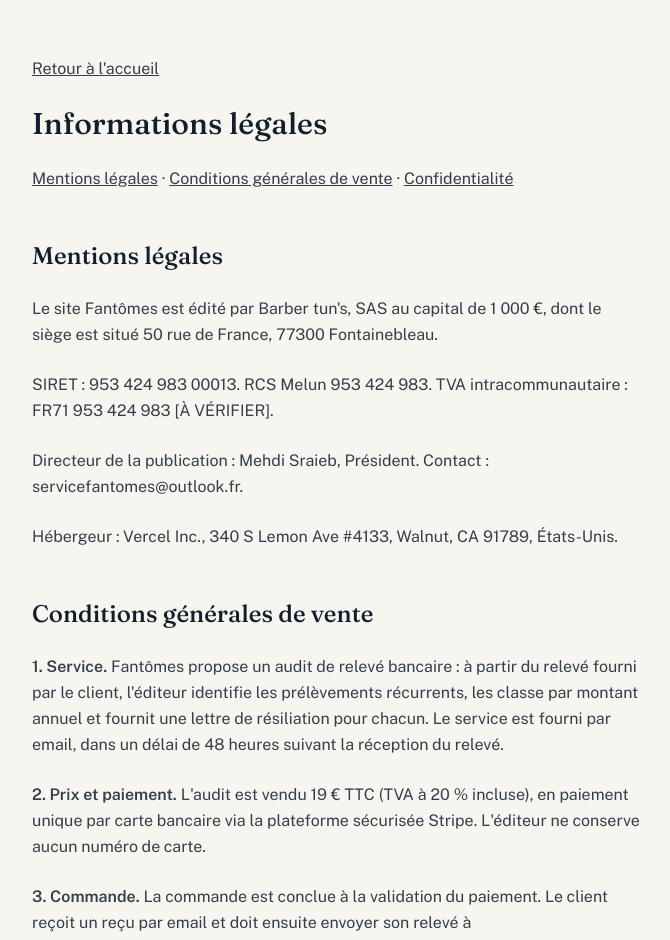
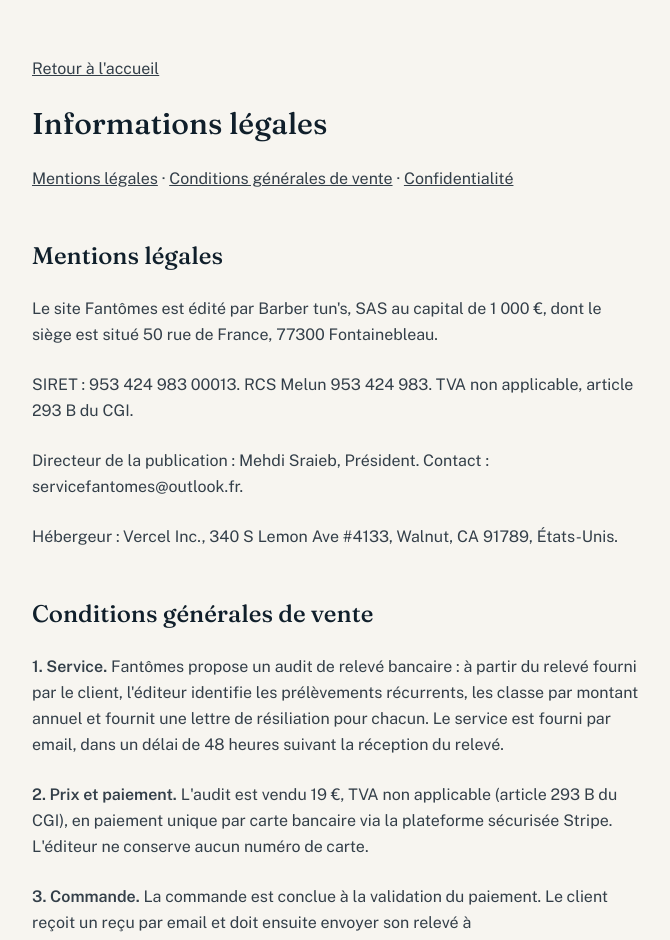
Before and after one commit to bigtns/Fantomes, a Next.js app: page /legal in a window 1280 px wide. Shown: the top 940 px of the page, without its empty margins (304-974 px from the left). Built offline with nearby package versions, Linux system fonts and the light colour scheme.

Commit message:
Update page.tsx

```diff
--- a/app/legal/page.tsx
+++ b/app/legal/page.tsx
@@ -31,8 +31,8 @@
           Fontainebleau.
         </p>
         <p>
-          SIRET : 953 424 983 00013. RCS Melun 953 424 983. TVA
-          intracommunautaire : FR71 953 424 983 [À VÉRIFIER].
+          SIRET : 953 424 983 00013. RCS Melun 953 424 983. TVA non
+          applicable, article 293 B du CGI.
         </p>
         <p>
           Directeur de la publication : Mehdi Sraieb, Président. Contact :
@@ -55,10 +55,10 @@
           relevé.
         </p>
         <p>
-          <strong>2. Prix et paiement.</strong> L'audit est vendu 19 € TTC
-          (TVA à 20 % incluse), en paiement unique par carte bancaire via la
-          plateforme sécurisée Stripe. L'éditeur ne conserve aucun numéro de
-          carte.
+          <strong>2. Prix et paiement.</strong> L'audit est vendu 19 €, TVA
+          non applicable (article 293 B du CGI), en paiement unique par carte
+          bancaire via la plateforme sécurisée Stripe. L'éditeur ne conserve
+          aucun numéro de carte.
         </p>
         <p>
           <strong>3. Commande.</strong> La commande est conclue à la
```
